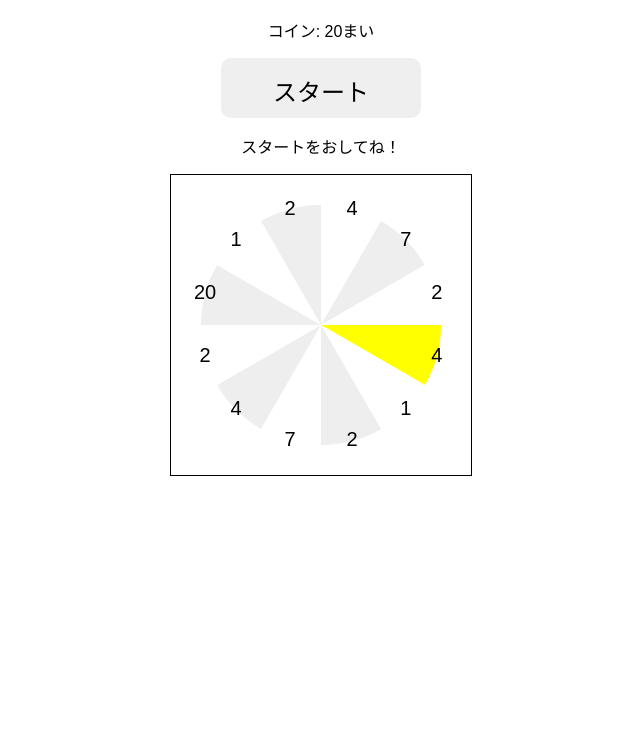
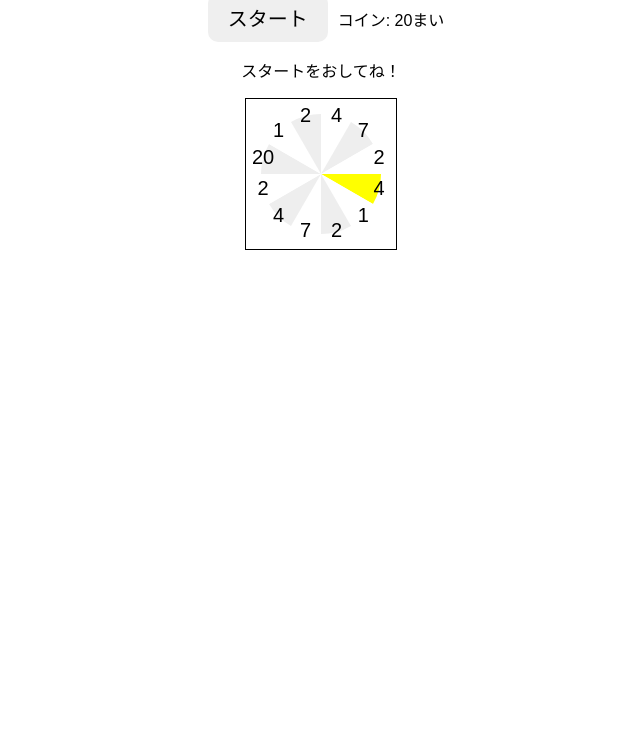
Before and after one commit to tokkiin/zyanken, a plain HTML site: page index.html in a window 1280 px wide. Shown: the part 71-800 px from the top of the page, without its empty margins (319-959 px from the left). Drawn offline with Linux system fonts and the light colour scheme.

Commit message:
サイズの微調整

```diff
--- a/index.html
+++ b/index.html
@@ -6,9 +6,11 @@
     <link rel="stylesheet" href="style.css" />
   </head>
   <body>
-    <h1>じゃんけんゲーム</h1>
-    <p>コイン: <span id="coin">20</span>まい</p>
-    <button id="startButton">スタート</button>
+    <h3>じゃんけんゲーム!</h3>
+
+    <button id="startButton">スタート</button>コイン:
+    <span id="coin">20</span>まい
+
     <p id="jankenText"></p>
     <div id="janken" style="display: none">
       <button id="rock">グー</button>
@@ -18,7 +20,7 @@
 
     <p id="result"></p>
 
-    <canvas id="rouletteCanvas" width="300" height="300"></canvas>
+    <canvas id="rouletteCanvas" width="150" height="150"></canvas>
     <p id="rouletteResult"></p>
 
     <audio id="jankenVoice" src="voice/kei_2020_じゃんけん、ぽん！.wav"></audio>
--- a/script.js
+++ b/script.js
@@ -22,12 +22,14 @@ let stoppedIndex = null; // ルーレット停止後のインデックスを保
 function drawRoulette(currentAngle) {
   rouletteCtx.clearRect(0, 0, rouletteCanvas.width, rouletteCanvas.height);
   const anglePerSlice = (Math.PI * 2) / rouletteValues.length;
-
+  const centerX = 75; // 半分のサイズに変更
+  const centerY = 75;
+  const radius = 60; // 円の半径を半分にする
   for (let i = 0; i < rouletteValues.length; i++) {
     const startAngle = anglePerSlice * i;
     const endAngle = anglePerSlice * (i + 1);
-    const x = Math.cos(startAngle + anglePerSlice / 2) * 120 + 150;
-    const y = Math.sin(startAngle + anglePerSlice / 2) * 120 + 150;
+    const x = Math.cos(startAngle + anglePerSlice / 2) * radius + centerX;
+    const y = Math.sin(startAngle + anglePerSlice / 2) * radius + centerY;
 
     // **回転中も黄色を適用するよう修正**
     const isSelected =
@@ -36,8 +38,8 @@ function drawRoulette(currentAngle) {
         Math.floor((currentAngle % (Math.PI * 2)) / anglePerSlice) === i);
 
     rouletteCtx.beginPath();
-    rouletteCtx.arc(150, 150, 120, startAngle, endAngle);
-    rouletteCtx.lineTo(150, 150);
+    rouletteCtx.arc(centerX, centerY, radius, startAngle, endAngle);
+    rouletteCtx.lineTo(centerX, centerY);
     rouletteCtx.fillStyle = isSelected ? "#ff0" : i % 2 === 0 ? "#eee" : "#fff";
     rouletteCtx.fill();
     rouletteCtx.closePath();
@@ -134,14 +136,8 @@ function spinRoulette() {
       resultElement.textContent =
         "コインを " + selectedValue + "まいゲット！（スタートをおしてね！）";
 
-      // **コインが増える枚数だけ coinSe を鳴らす**
-      function playCoinSound(times) {
-        if (times > 0) {
-          coinSe.play().catch((error) => console.warn("再生エラー:", error));
-        }
-      }
-
-      playCoinSound(selectedValue);
+      // **coinSe を鳴らす**
+      coinSe.play().catch((error) => console.warn("再生エラー:", error));
 
       // **停止後に黄色を適用して再描画**
       drawRoulette(currentAngle);
--- a/style.css
+++ b/style.css
@@ -23,11 +23,9 @@ body {
   margin-bottom: 20px;
 }
 #startButton {
-  font-size: 24px; /* 文字サイズを少し大きめに */
-  padding: 15px 30px; /* ボタンの余白（縦・横）を調整 */
-  width: 200px; /* ボタンの幅を設定 */
-  height: 60px; /* ボタンの高さを設定 */
-
+  font-size: 20px; /* 文字サイズを少し大きめに */
+  padding: 10px 20px; /* ボタンの余白（縦・横）を調整 */
+  margin: 0 10px;
   border: none; /* ボーダーを消す */
   border-radius: 10px; /* 角を少し丸く */
   cursor: pointer; /* マウスを当てたらポインター表示 */
```
